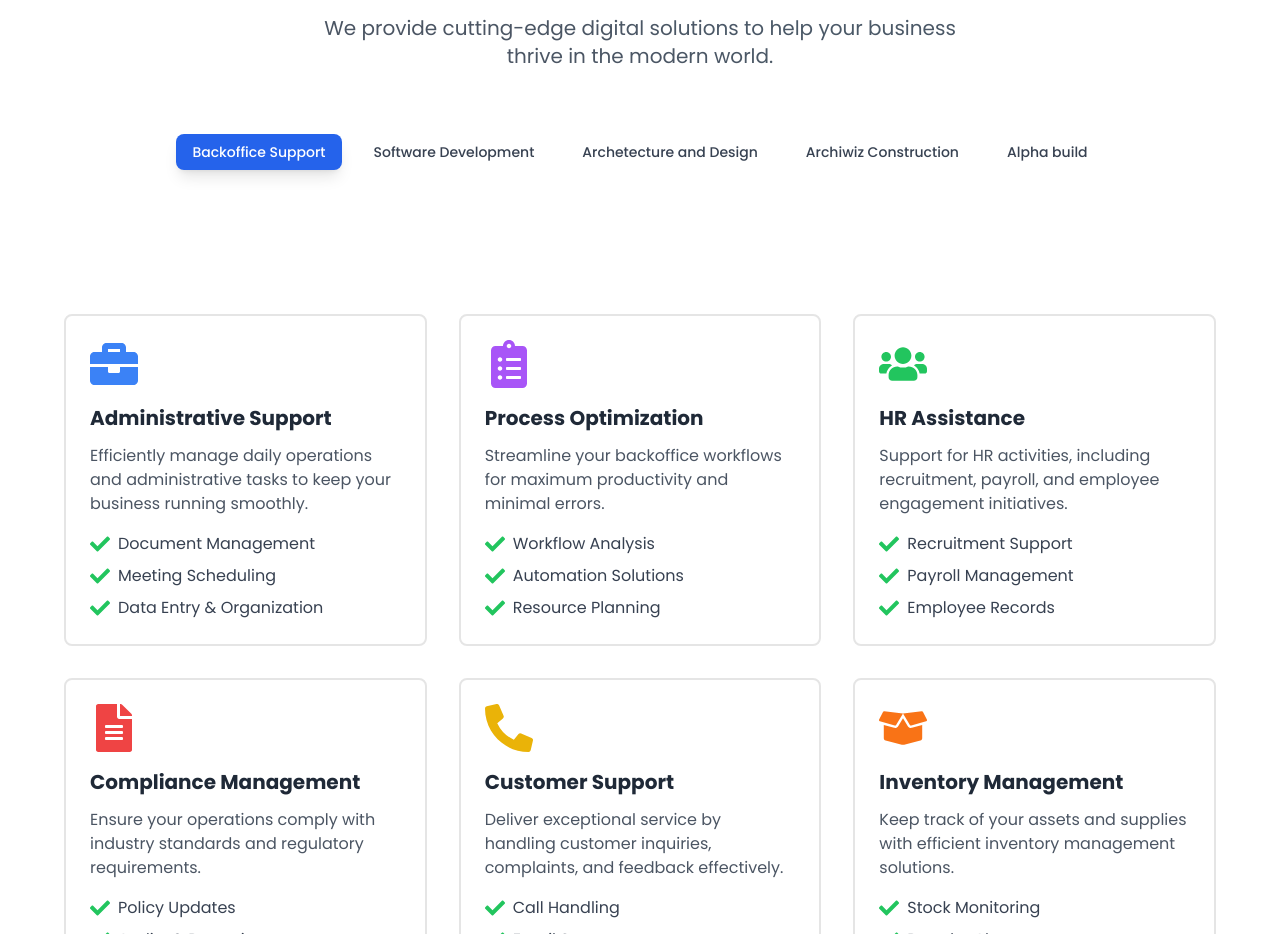
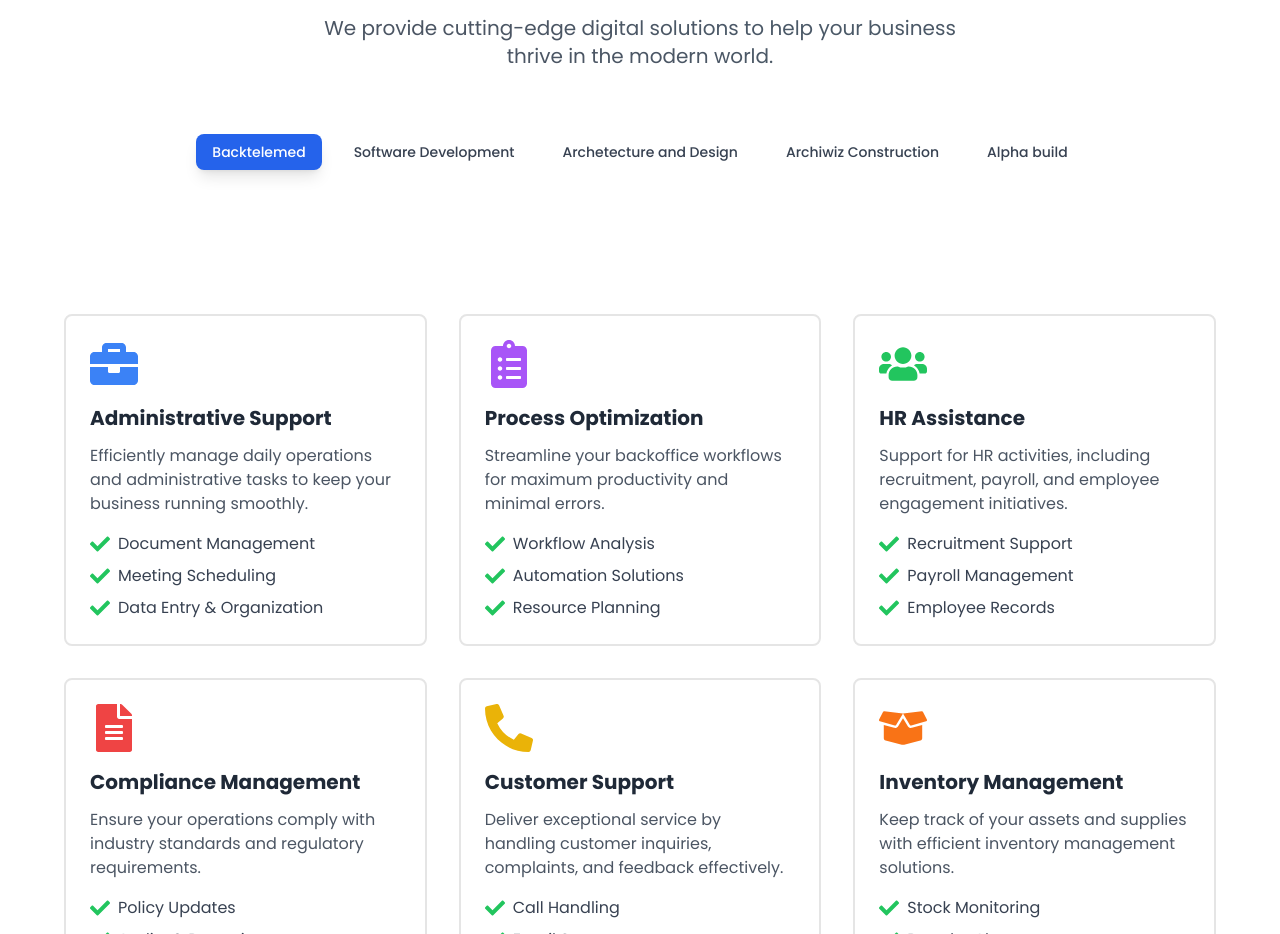
Before and after one commit to waseemarchiwiz/safesolutions-portfolio-webapp, a React (Vite) app: page /services in a window 1280 px wide. Shown: the part 780-1714 px from the top of the page. Built offline with nearby package versions, Linux system fonts and the light colour scheme; no server answers.

Commit message:
feat: rename Backoffice Support tab to Backtelemed for clarity

```diff
--- a/src/pages/Client/Services.jsx
+++ b/src/pages/Client/Services.jsx
@@ -17,7 +17,7 @@ const Services = () => {
 
   const tabs = [
     {
-      title: "Backoffice Support",
+      title: "Backtelemed",
       content: <BackofficeServicesTab />,
     },
     {
```
